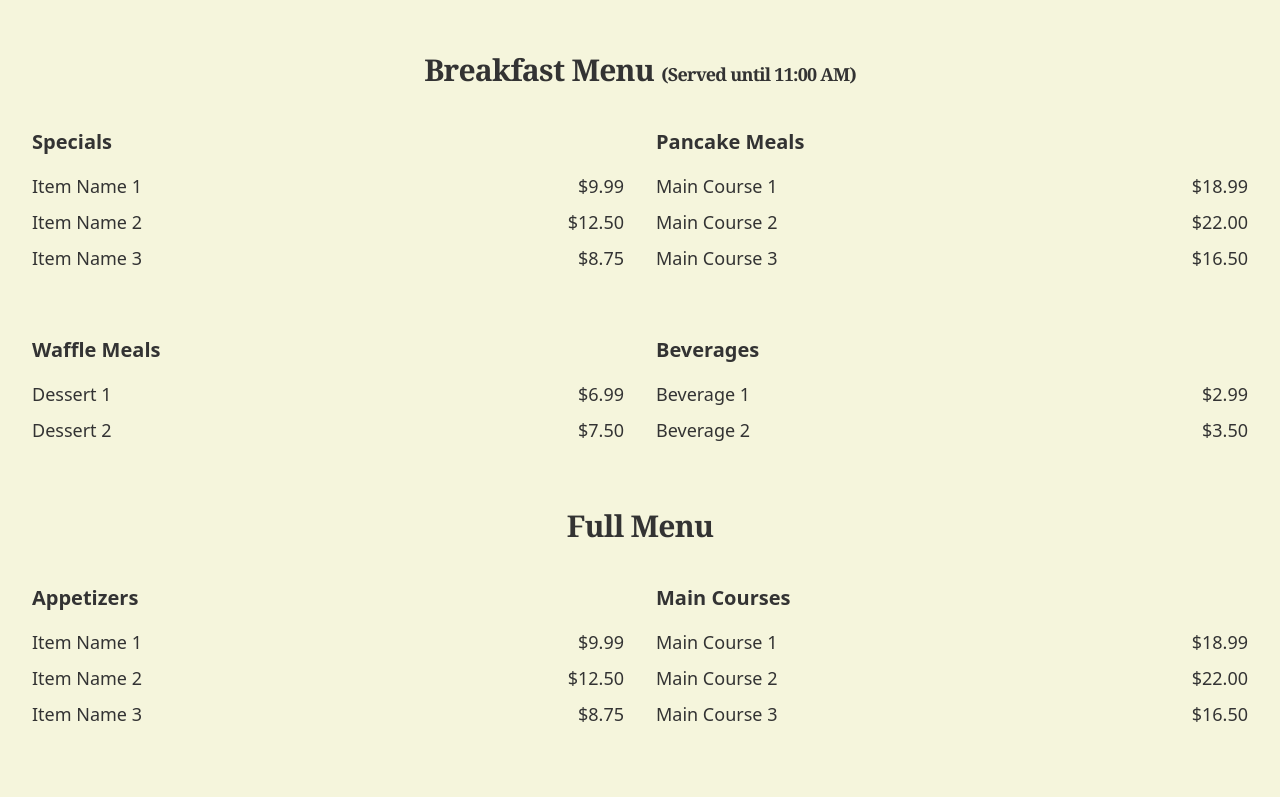
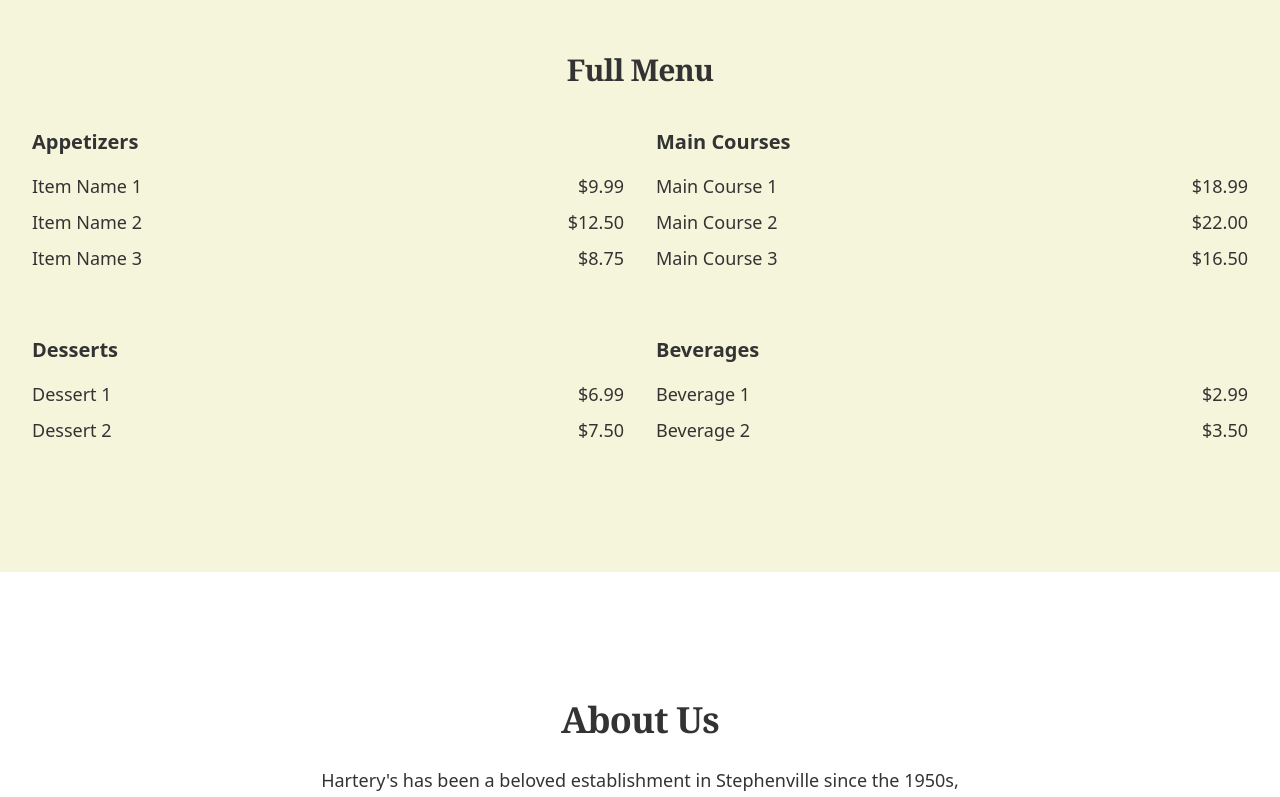
Before and after one commit to JoshuaLomond/harterys, a Next.js app: page / in a window 1280 px wide. Shown: the part 1460-2257 px from the top of the page. Built offline with nearby package versions, Linux system fonts and the light colour scheme; a web font is replaced by a local one.

Commit message:
Remove breakfast menu.

```diff
--- a/app/components/Menu.tsx
+++ b/app/components/Menu.tsx
@@ -1,7 +1,6 @@
 import Image from "next/image";
 import ScrollAnimation from "./ScrollAnimation";
 import FullMenu from "./menus/FullMenu";
-import BreakfastMenu from "./menus/BreakfastMenu";
 
 export default function Menu() {
   return (
@@ -59,9 +58,6 @@ export default function Menu() {
           </div>
         </ScrollAnimation>
         <ScrollAnimation>
-          <BreakfastMenu />
-        </ScrollAnimation>
-        <ScrollAnimation>
           <FullMenu />
         </ScrollAnimation>
       </div>
--- a/app/components/menus/BreakfastMenu.tsx
+++ /dev/null
@@ -1,86 +0,0 @@
-export default function BreakfastMenu() {
-  return (
-    <div className="mx-auto mt-16 max-w-2xl lg:max-w-none">
-      <h3 className="text-2xl font-bold tracking-tight text-dark-charcoal sm:text-3xl font-serif text-center mb-10">
-        Breakfast Menu <span className="text-lg">(Served until 11:00 AM)</span>
-      </h3>
-      <div className="grid grid-cols-1 gap-x-8 gap-y-16 lg:grid-cols-2">
-        {/* Breakfast Specials */}
-        <div>
-          <h4 className="text-xl font-semibold text-dark-charcoal mb-4">
-            Specials
-          </h4>
-          <ul className="space-y-2">
-            <li className="flex justify-between items-baseline">
-              <span className="text-lg text-dark-charcoal">Item Name 1</span>
-              <span className="text-lg text-primary">$9.99</span>
-            </li>
-            <li className="flex justify-between items-baseline">
-              <span className="text-lg text-dark-charcoal">Item Name 2</span>
-              <span className="text-lg text-primary">$12.50</span>
-            </li>
-            <li className="flex justify-between items-baseline">
-              <span className="text-lg text-dark-charcoal">Item Name 3</span>
-              <span className="text-lg text-primary">$8.75</span>
-            </li>
-          </ul>
-        </div>
-
-        {/* Pancake Meals */}
-        <div>
-          <h4 className="text-xl font-semibold text-dark-charcoal mb-4">
-            Pancake Meals
-          </h4>
-          <ul className="space-y-2">
-            <li className="flex justify-between items-baseline">
-              <span className="text-lg text-dark-charcoal">Main Course 1</span>
-              <span className="text-lg text-primary">$18.99</span>
-            </li>
-            <li className="flex justify-between items-baseline">
-              <span className="text-lg text-dark-charcoal">Main Course 2</span>
-              <span className="text-lg text-primary">$22.00</span>
-            </li>
-            <li className="flex justify-between items-baseline">
-              <span className="text-lg text-dark-charcoal">Main Course 3</span>
-              <span className="text-lg text-primary">$16.50</span>
-            </li>
-          </ul>
-        </div>
-
-        {/* Waffle Meals */}
-        <div>
-          <h4 className="text-xl font-semibold text-dark-charcoal mb-4">
-            Waffle Meals
-          </h4>
-          <ul className="space-y-2">
-            <li className="flex justify-between items-baseline">
-              <span className="text-lg text-dark-charcoal">Dessert 1</span>
-              <span className="text-lg text-primary">$6.99</span>
-            </li>
-            <li className="flex justify-between items-baseline">
-              <span className="text-lg text-dark-charcoal">Dessert 2</span>
-              <span className="text-lg text-primary">$7.50</span>
-            </li>
-          </ul>
-        </div>
-
-        {/* Beverages */}
-        <div>
-          <h4 className="text-xl font-semibold text-dark-charcoal mb-4">
-            Beverages
-          </h4>
-          <ul className="space-y-2">
-            <li className="flex justify-between items-baseline">
-              <span className="text-lg text-dark-charcoal">Beverage 1</span>
-              <span className="text-lg text-primary">$2.99</span>
-            </li>
-            <li className="flex justify-between items-baseline">
-              <span className="text-lg text-dark-charcoal">Beverage 2</span>
-              <span className="text-lg text-primary">$3.50</span>
-            </li>
-          </ul>
-        </div>
-      </div>
-    </div>
-  );
-}
```
